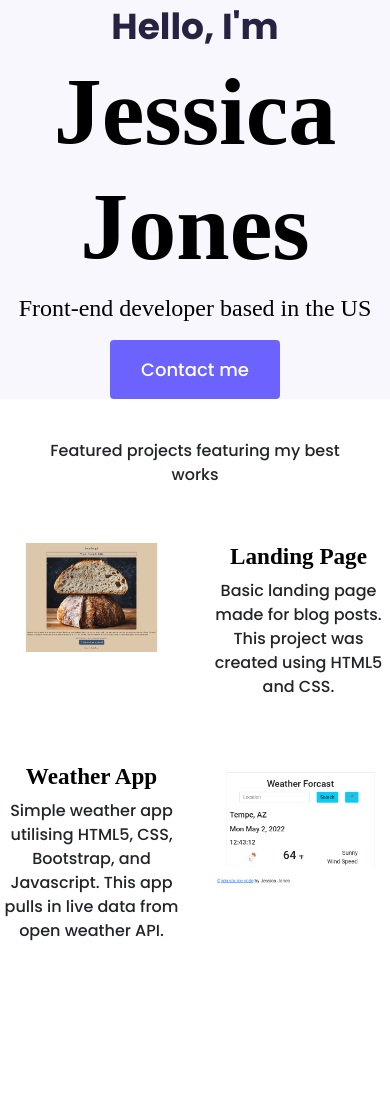
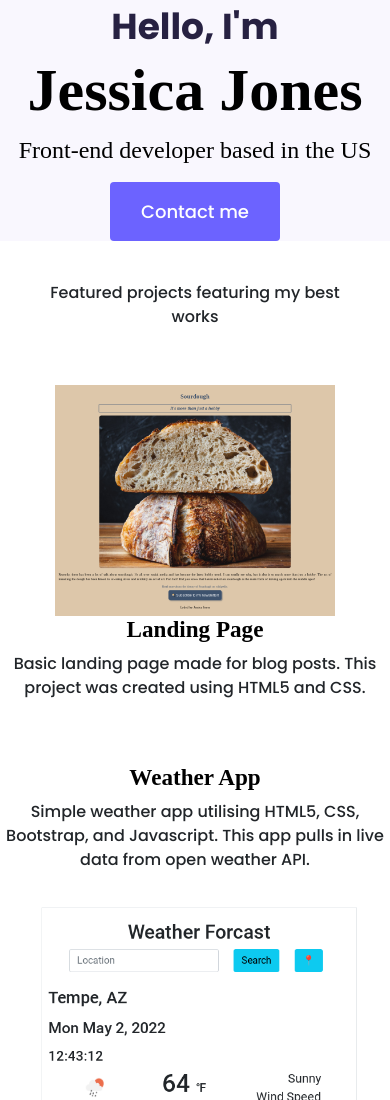
Before and after one commit to enigmajess/portfolio, a plain HTML site: page index.html in a window 390 px wide. Shown: the top 1100 px of the page. Before the commit the page ends 1007 px from the top, so only its background shows below. Drawn offline with nearby package versions, Linux system fonts and the light colour scheme; a web font is replaced by a local one.

Commit message:
Added a responsive mobile view

```diff
--- a/index.html
+++ b/index.html
@@ -35,10 +35,10 @@
 
     <p class="featured-message">Featured projects featuring my best works</p>
     <div class = "row mb-5">
-        <div class = "col-6">
+        <div class = "col-sm-12 col-md-6">
             <img src= "photos/Sourdough -landing-page .png" alt = "Sourdough blog post" class = "img-fluid">
         </div>
-        <div class="col-6">
+        <div class="col-sm-12 col-md-6" >
             <h3>Landing Page</h3>
             <p>
                 Basic landing page made for blog posts. This project was created using HTML5 and CSS.
@@ -46,13 +46,13 @@
         </div>
     </div>
     <div class="row mb-5">
-        <div class="col-6">
+        <div class="col-sm-12 col-md-6">
             <h3>Weather App</h3>
             <p>
                 Simple weather app utilising HTML5, CSS, Bootstrap, and Javascript. This app pulls in live data from open weather API.
             </p>
         </div>
-        <div class="col-6">
+        <div class="col-sm-12 col-md-6">
             <img src="photos/Weather-app - Document - .png" alt="Weather app" class="img-fluid">
         </div>
     </div>
--- a/styles/style.css
+++ b/styles/style.css
@@ -60,3 +60,17 @@ h1, h2, h3, h4, h5, h6 {
 .featured-message{
     padding: 40px;
 }
+
+@media (max-width: 600px) {
+    body {
+        text-align: center;
+    }
+
+    h1 {
+        font-size: 60px;
+    }
+
+    .project-description {
+        width: 100%;
+    }
+}
```
